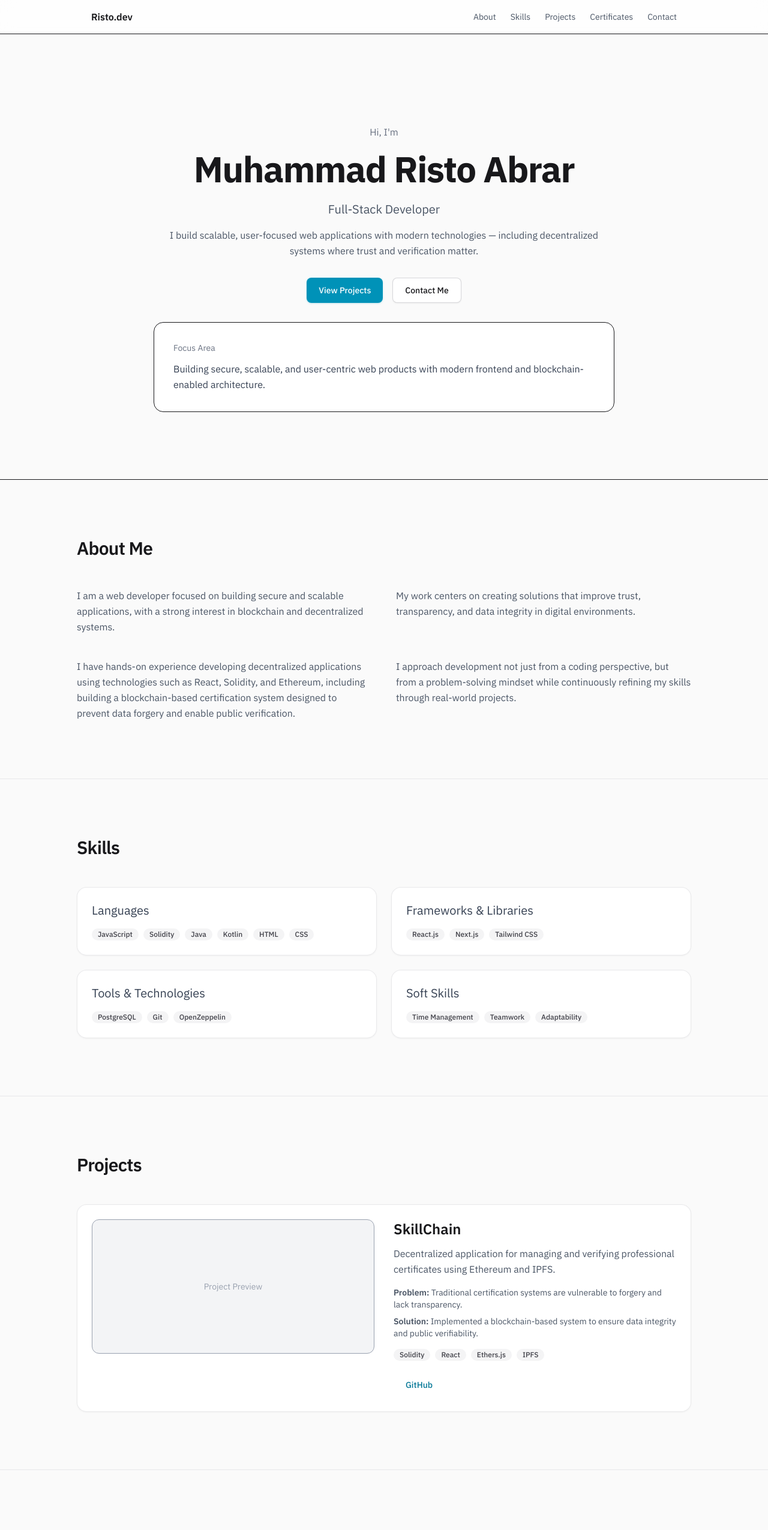
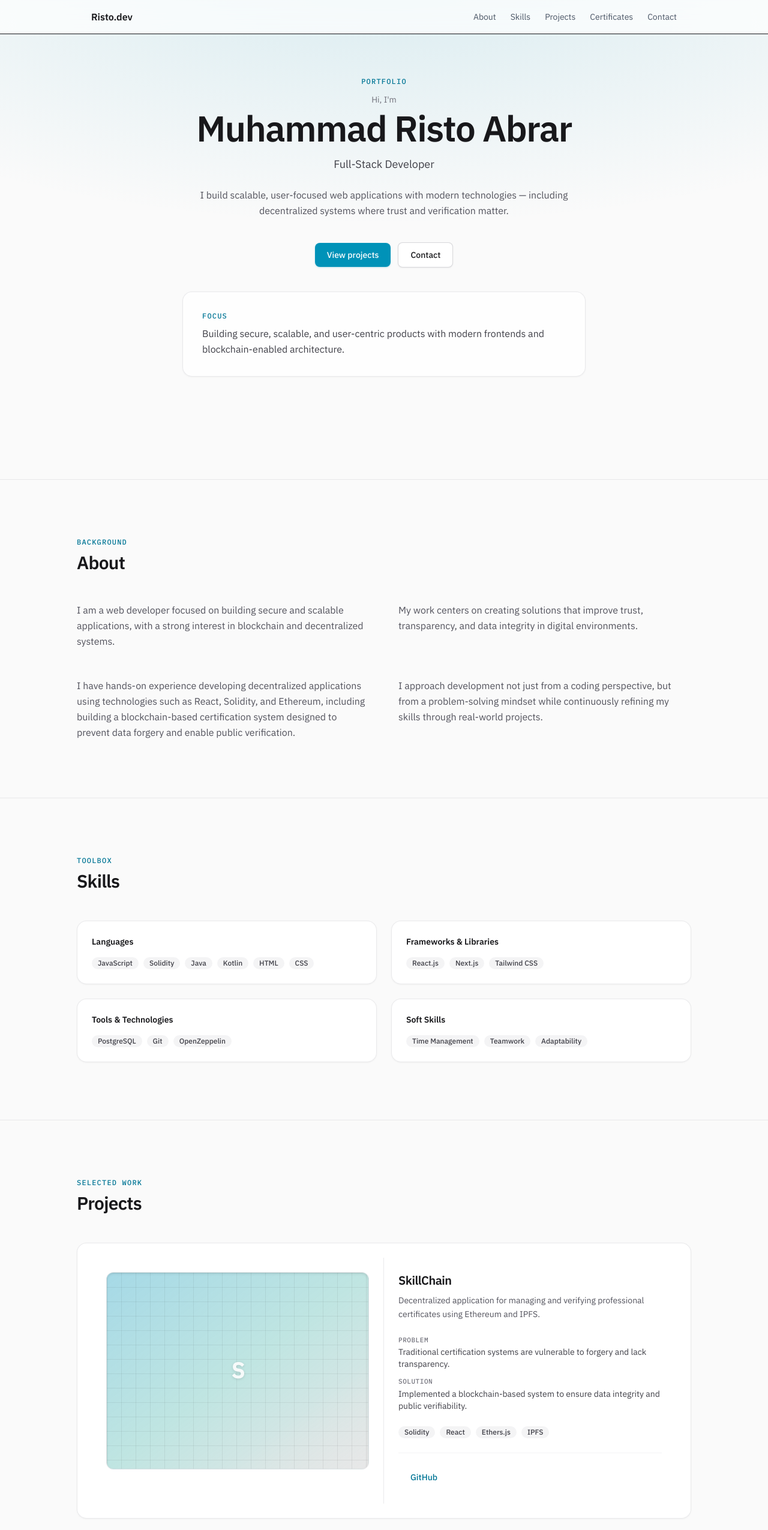
Before and after one commit to Murito-01/personal-portofolio, a Next.js app: page / in a window 1280 px wide. Shown: the top 2551 px of the page at 60% size. Built offline with nearby package versions, Linux system fonts and the light colour scheme.

Commit message:
Enhance section titles and layout across multiple components for improved readability and visual consistency

```diff
--- a/components/sections/About.tsx
+++ b/components/sections/About.tsx
@@ -5,10 +5,13 @@ import { profile } from "@/data/profile";
 export default function About() {
   return (
     <Section id="about">
-      <SectionTitle>About Me</SectionTitle>
-      <div className="grid md:grid-cols-2 gap-10">
-        {profile.about.map((paragraph) => (
-          <p key={paragraph} className="text-gray-600 leading-relaxed">
+      <SectionTitle eyebrow="Background">About</SectionTitle>
+      <div className="grid gap-10 md:grid-cols-2 md:gap-12">
+        {profile.about.map((paragraph, index) => (
+          <p
+            key={index}
+            className="text-base leading-relaxed text-zinc-600 dark:text-zinc-400"
+          >
             {paragraph}
           </p>
         ))}
--- a/components/sections/Certificates.tsx
+++ b/components/sections/Certificates.tsx
@@ -7,18 +7,29 @@ import { certificates } from "@/data/certificates";
 export default function Certificates() {
   return (
     <Section id="certificates">
-      <SectionTitle>Certificates</SectionTitle>
-      <div className="grid md:grid-cols-2 gap-6">
-        {certificates.map((cert) => (
-          <Card key={`${cert.title}-${cert.year}`}>
-            <h3 className="text-lg font-semibold mb-2">{cert.title}</h3>
-            <p className="text-sm text-gray-600 mb-1">{cert.issuer}</p>
-            <p className="text-sm text-gray-600 mb-4">{cert.year}</p>
-            <Button href={cert.link} variant="ghost">
-              View Certificate
-            </Button>
-          </Card>
-        ))}
+      <SectionTitle eyebrow="Credentials">Certificates</SectionTitle>
+      <div className="grid gap-5 sm:grid-cols-2 sm:gap-6">
+        {certificates.map((cert) => {
+          const external = cert.link.startsWith("http");
+          return (
+            <Card key={`${cert.title}-${cert.year}`}>
+              <h3 className="mb-2 text-base font-semibold leading-snug text-zinc-900 dark:text-zinc-50">
+                {cert.title}
+              </h3>
+              <p className="text-sm text-zinc-600 dark:text-zinc-400">{cert.issuer}</p>
+              <p className="mb-5 mt-1 font-mono text-xs text-zinc-500 dark:text-zinc-500">{cert.year}</p>
+              <Button
+                href={cert.link}
+                variant="ghost"
+                {...(external
+                  ? { target: "_blank", rel: "noopener noreferrer" }
+                  : {})}
+              >
+                View certificate
+              </Button>
+            </Card>
+          );
+        })}
       </div>
     </Section>
   );
--- a/components/sections/Contact.tsx
+++ b/components/sections/Contact.tsx
@@ -1,21 +1,21 @@
 import Button from "@/components/ui/Button";
 import Section from "@/components/ui/Section";
 import SectionTitle from "@/components/ui/SectionTitle";
+import { profile } from "@/data/profile";
 
 export default function Contact() {
+  const { blurb, email, github } = profile.contact;
+
   return (
     <Section id="contact" className="border-b-0">
-      <SectionTitle>Contact</SectionTitle>
-      <div className="grid md:grid-cols-2 gap-10 items-center">
-        <p className="text-gray-600 leading-relaxed">
-          Open for collaboration on web and blockchain-focused products. Feel free
-          to reach out for projects, freelance work, or technical discussions.
-        </p>
-        <div className="flex flex-wrap gap-4 md:justify-end">
-          <Button href="mailto:hello@risto.dev" variant="primary">
-            Send Email
+      <SectionTitle eyebrow="Let's talk">Contact</SectionTitle>
+      <div className="grid items-center gap-10 md:grid-cols-2 md:gap-14">
+        <p className="text-base leading-relaxed text-zinc-600 dark:text-zinc-400">{blurb}</p>
+        <div className="flex flex-col gap-3 sm:flex-row sm:flex-wrap sm:justify-end">
+          <Button href={email} className="sm:min-w-[9rem]">
+            Email
           </Button>
-          <Button href="https://github.com/Murito-01" target="_blank" rel="noreferrer" variant="secondary">
+          <Button href={github} target="_blank" rel="noopener noreferrer" variant="secondary" className="sm:min-w-[9rem]">
             GitHub
           </Button>
         </div>
--- a/components/sections/Hero.tsx
+++ b/components/sections/Hero.tsx
@@ -3,30 +3,37 @@ import Button from "@/components/ui/Button";
 
 export default function Hero() {
   return (
-    <section className="min-h-screen border-b px-6 pt-24 flex items-center">
-      <div className="max-w-5xl mx-auto w-full">
-        <div className="max-w-3xl mx-auto text-center">
-          <p className="text-gray-500 mb-3">Hi, I&apos;m</p>
-          <h1 className="text-5xl md:text-6xl font-bold mb-4 leading-tight tracking-tight">
+    <section className="relative min-h-[100dvh] border-b border-zinc-200/80 px-5 pb-20 pt-28 sm:px-6 sm:pb-24 sm:pt-32 dark:border-zinc-800/80">
+      <div
+        className="pointer-events-none absolute inset-0 bg-[radial-gradient(ellipse_90%_55%_at_50%_-8%,rgba(8,145,178,0.14),transparent)] dark:bg-[radial-gradient(ellipse_90%_55%_at_50%_-8%,rgba(34,211,238,0.12),transparent)]"
+        aria-hidden
+      />
+      <div className="relative mx-auto max-w-5xl">
+        <div className="mx-auto max-w-2xl text-center">
+          <p className="mb-3 font-mono text-xs font-medium uppercase tracking-widest text-cyan-700 dark:text-cyan-400">
+            Portfolio
+          </p>
+          <p className="mb-2 text-sm text-zinc-500 dark:text-zinc-400">Hi, I&apos;m</p>
+          <h1 className="mb-4 text-4xl font-semibold tracking-tight text-balance text-zinc-900 sm:text-5xl md:text-6xl dark:text-zinc-50">
             {profile.name}
           </h1>
-          <h2 className="text-xl text-gray-600 mb-4">{profile.role}</h2>
-          <p className="text-gray-600 leading-relaxed mb-8">{profile.intro}</p>
-          <div className="flex flex-wrap justify-center gap-4 mb-8">
-            <Button href="#projects" variant="primary">
-              View Projects
-            </Button>
+          <p className="mb-6 text-lg text-zinc-700 dark:text-zinc-300">{profile.role}</p>
+          <p className="mb-10 text-base leading-relaxed text-zinc-600 dark:text-zinc-400">
+            {profile.intro}
+          </p>
+          <div className="mb-10 flex flex-wrap items-center justify-center gap-3">
+            <Button href="#projects">View projects</Button>
             <Button href="#contact" variant="secondary">
-              Contact Me
+              Contact
             </Button>
           </div>
-          <div className="rounded-2xl border bg-white p-8 hover:-translate-y-1 hover:shadow-lg transition duration-300 text-left">
-            <p className="text-sm text-gray-500 mb-3">Focus Area</p>
-            <p className="text-gray-700 leading-relaxed">
-              Building secure, scalable, and user-centric web products with modern
-              frontend and blockchain-enabled architecture.
-            </p>
-          </div>
+        </div>
+
+        <div className="mx-auto max-w-2xl rounded-2xl border border-zinc-200/80 bg-white/80 p-6 text-left shadow-sm shadow-zinc-950/[0.04] backdrop-blur-sm transition duration-200 hover:-translate-y-0.5 hover:border-zinc-300/90 hover:shadow-md dark:border-zinc-800 dark:bg-zinc-900/60 dark:shadow-none dark:hover:border-zinc-700 sm:p-8">
+          <p className="mb-2 font-mono text-xs font-medium uppercase tracking-widest text-cyan-700 dark:text-cyan-400">
+            Focus
+          </p>
+          <p className="leading-relaxed text-zinc-700 dark:text-zinc-300">{profile.focusArea}</p>
         </div>
       </div>
     </section>
--- a/components/sections/Projects.tsx
+++ b/components/sections/Projects.tsx
@@ -1,6 +1,7 @@
 import Badge from "@/components/ui/Badge";
 import Button from "@/components/ui/Button";
 import Card from "@/components/ui/Card";
+import ProjectPreview from "@/components/ui/ProjectPreview";
 import Section from "@/components/ui/Section";
 import SectionTitle from "@/components/ui/SectionTitle";
 import { projects } from "@/data/projects";
@@ -8,39 +9,50 @@ import { projects } from "@/data/projects";
 export default function Projects() {
   return (
     <Section id="projects">
-      <SectionTitle>Projects</SectionTitle>
-      <div className="grid gap-6">
+      <SectionTitle eyebrow="Selected work">Projects</SectionTitle>
+      <div className="flex flex-col gap-6">
         {projects.map((project) => (
-          <Card key={project.title}>
-            <div className="grid md:grid-cols-2 gap-8 items-start">
-              <div className="h-56 rounded-xl bg-gray-100 border flex items-center justify-center text-sm text-gray-400">
-                Project Preview
+          <Card key={project.title} className="overflow-hidden p-0">
+            <div className="grid items-stretch gap-0 md:grid-cols-2">
+              <div className="border-b border-zinc-200/80 p-5 md:border-b-0 md:border-r md:p-6 dark:border-zinc-800/80">
+                <ProjectPreview title={project.title} gradient={project.gradient} />
               </div>
-              <div>
-                <h3 className="text-2xl font-semibold mb-3">{project.title}</h3>
-                <p className="text-gray-600 leading-relaxed mb-4">
-                  {project.description}
-                </p>
-                <p className="text-sm text-gray-600 mb-2">
-                  <span className="font-semibold">Problem:</span> {project.problem}
-                </p>
-                <p className="text-sm text-gray-600 mb-4">
-                  <span className="font-semibold">Solution:</span> {project.solution}
-                </p>
-                <div className="flex flex-wrap gap-2 mb-5">
+              <div className="flex flex-col p-5 md:p-6">
+                <h3 className="mb-2 text-xl font-semibold tracking-tight text-zinc-900 dark:text-zinc-50">
+                  {project.title}
+                </h3>
+                <p className="mb-6 text-sm leading-relaxed text-zinc-600 dark:text-zinc-400">{project.description}</p>
+
+                <dl className="mb-6 space-y-3 text-sm">
+                  <div>
+                    <dt className="mb-0.5 font-mono text-[11px] font-medium uppercase tracking-wider text-zinc-500 dark:text-zinc-500">
+                      Problem
+                    </dt>
+                    <dd className="text-zinc-700 dark:text-zinc-300">{project.problem}</dd>
+                  </div>
+                  <div>
+                    <dt className="mb-0.5 font-mono text-[11px] font-medium uppercase tracking-wider text-zinc-500 dark:text-zinc-500">
+                      Solution
+                    </dt>
+                    <dd className="text-zinc-700 dark:text-zinc-300">{project.solution}</dd>
+                  </div>
+                </dl>
+
+                <div className="mb-6 flex flex-wrap gap-2">
                   {project.tech.map((tech) => (
                     <Badge key={tech}>{tech}</Badge>
                   ))}
                 </div>
-                <div className="flex flex-wrap gap-3">
-                  <Button href={project.github} target="_blank" rel="noreferrer" variant="ghost">
+
+                <div className="mt-auto flex flex-wrap gap-3 border-t border-zinc-100 pt-5 dark:border-zinc-800/80">
+                  <Button href={project.github} target="_blank" rel="noopener noreferrer" variant="ghost">
                     GitHub
                   </Button>
-                  {project.demo && (
-                    <Button href={project.demo} target="_blank" rel="noreferrer" variant="ghost">
-                      Live Demo
+                  {project.demo ? (
+                    <Button href={project.demo} target="_blank" rel="noopener noreferrer" variant="ghost">
+                      Live demo
                     </Button>
-                  )}
+                  ) : null}
                 </div>
               </div>
             </div>
--- a/components/sections/Skills.tsx
+++ b/components/sections/Skills.tsx
@@ -7,11 +7,11 @@ import { skillGroups } from "@/data/skills";
 export default function Skills() {
   return (
     <Section id="skills">
-      <SectionTitle>Skills</SectionTitle>
-      <div className="grid md:grid-cols-2 gap-6">
+      <SectionTitle eyebrow="Toolbox">Skills</SectionTitle>
+      <div className="grid gap-5 sm:grid-cols-2 sm:gap-6">
         {skillGroups.map((group) => (
           <Card key={group.title}>
-            <h3 className="text-xl text-gray-700 mb-4">{group.title}</h3>
+            <h3 className="mb-4 text-sm font-semibold text-zinc-900 dark:text-zinc-100">{group.title}</h3>
             <div className="flex flex-wrap gap-2">
               {group.items.map((skill) => (
                 <Badge key={skill}>{skill}</Badge>
```
